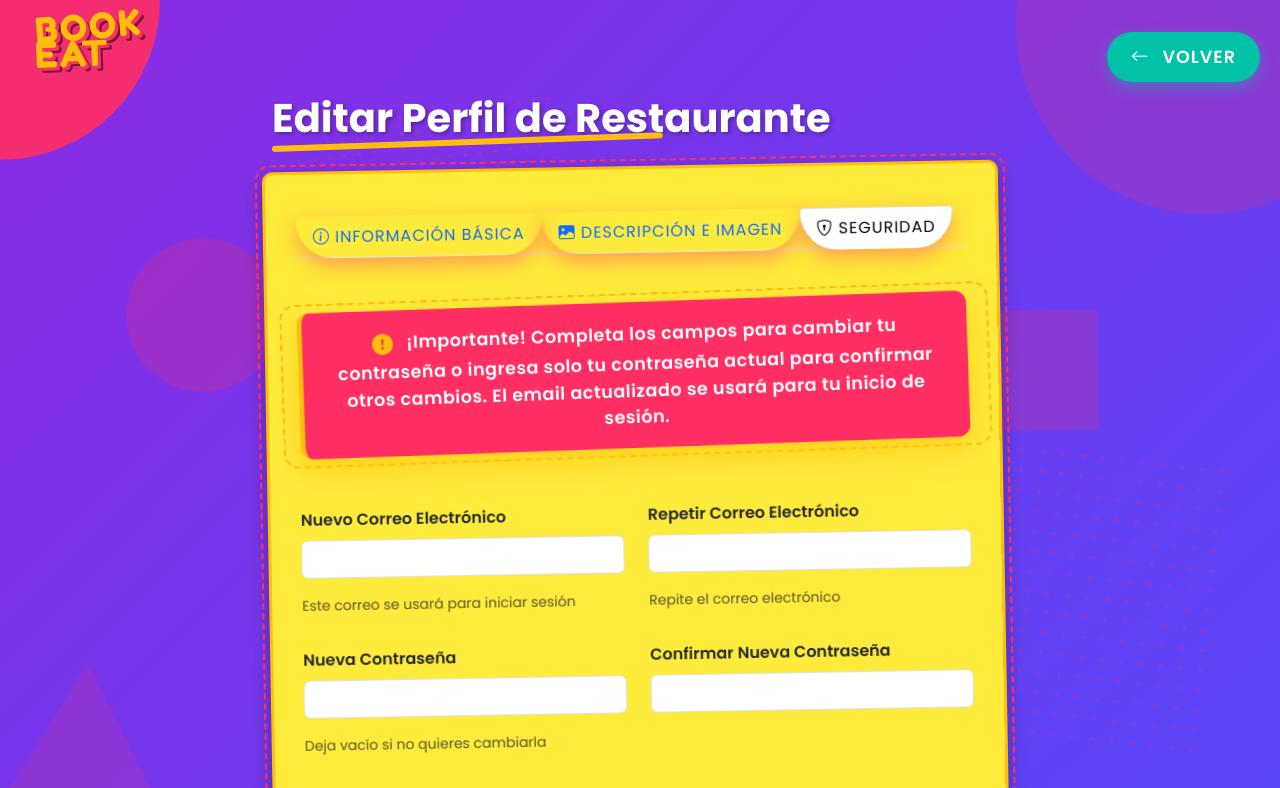
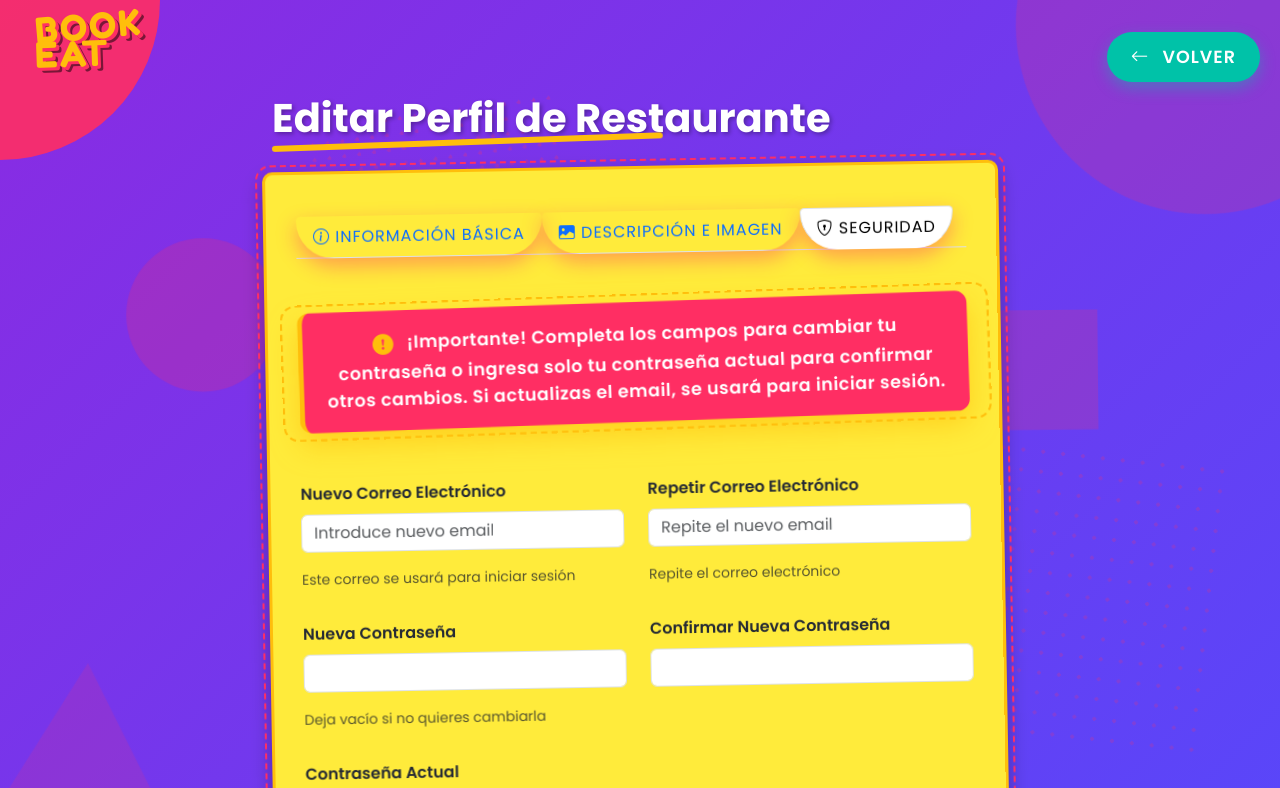
Before and after one commit to ToniTF/reservatumesa, a Flask app: page /restaurant/edit_profile in a window 1280 px wide, after a click on "SEGURIDAD". Shown: the top 788 px of the page. Run offline with Flask 3, Linux system fonts and the light colour scheme; a user stored in the database is signed in; data comes from the database, SQL or seed files in the repository.

Commit message:
verificar si emaiil introducido

```diff
--- a/app.py
+++ b/app.py
@@ -853,7 +853,6 @@ def edit_restaurant_profile():
 
 @app.route('/restaurant/update_profile', methods=['POST'])
 def update_restaurant_profile():
-    # Verificar que el restaurante está logueado
     if 'restaurant_id' not in session:
         return redirect(url_for('login_pageRest'))
 
@@ -866,42 +865,44 @@ def update_restaurant_profile():
     phone = request.form.get('phone')
     website = request.form.get('website')
     description = request.form.get('description')
-    email = request.form.get('email')
-    repeat_email = request.form.get('repeat_email')
+    email = request.form.get('email').strip()          # nuevo email
+    repeat_email = request.form.get('repeat_email').strip()  # repetir email
     current_password = request.form.get('current_password')
     new_password = request.form.get('new_password')
     confirm_password = request.form.get('confirm_password')
 
-    # Validar que los correos electrónicos sean iguales
-    if email != repeat_email:
-        with connection.cursor() as cursor:
-            cursor.execute("SELECT * FROM restaurant WHERE restaurant_id = %s", (restaurant_id,))
-            restaurant = cursor.fetchone()
-        connection.close()
-        return render_template('restaurant/edit_profile.html',
-                               restaurant=restaurant,
-                               message="Los correos electrónicos no coinciden",
-                               message_type="danger")
-
-    # Procesar la URL del sitio web si es necesario
-    if website:
-        if website.startswith('www.') and not website.startswith(('http://', 'https://')):
-            website = 'https://' + website
-        elif not website.startswith(('http://', 'https://', 'www.')):
-            website = 'https://www.' + website
-        elif website.startswith('www.'):
-            website = 'https://' + website
-
     try:
         with connection.cursor() as cursor:
-            # Obtener datos actuales del restaurante
             query = "SELECT * FROM restaurant WHERE restaurant_id = %s"
             cursor.execute(query, (restaurant_id,))
             restaurant = cursor.fetchone()
 
+            # Si el usuario dejó vacíos los campos de email, se conserva el email actual.
+            if not email and not repeat_email:
+                email = restaurant['email']
+                repeat_email = restaurant['email']
+
+            # Validar que los correos electrónicos sean iguales si se ingresó algo
+            if email != repeat_email:
+                connection.close()
+                return render_template('restaurant/edit_profile.html',
+                                       restaurant=restaurant,
+                                       message="Los correos electrónicos no coinciden",
+                                       message_type="danger")
+
+            # Procesar la URL del sitio web si es necesario
+            if website:
+                if website.startswith('www.') and not website.startswith(('http://', 'https://')):
+                    website = 'https://' + website
+                elif not website.startswith(('http://', 'https://', 'www.')):
+                    website = 'https://www.' + website
+                elif website.startswith('www.'):
+                    website = 'https://' + website
+
             # Verificar la contraseña actual
             stored_password = restaurant['password']
             if not bcrypt.checkpw(current_password.encode('utf-8'), stored_password.encode('utf-8')):
+                connection.close()
                 return render_template(
                     'restaurant/edit_profile.html',
                     restaurant=restaurant,
@@ -912,6 +913,7 @@ def update_restaurant_profile():
             # Verificar si se quiere cambiar la contraseña
             if new_password:
                 if new_password != confirm_password:
+                    connection.close()
                     return render_template(
                         'restaurant/edit_profile.html',
                         restaurant=restaurant,
@@ -922,7 +924,7 @@ def update_restaurant_profile():
             else:
                 hashed_password = stored_password
 
-            # Manejar la imagen si se proporciona
+            # Manejar la imagen si se proporciona (opcional)
             image = request.files.get('image')
             if image and image.filename:
                 from werkzeug.utils import secure_filename
@@ -938,7 +940,7 @@ def update_restaurant_profile():
             else:
                 image_name = restaurant['image']
 
-            # Actualizar datos del restaurante, incluyendo el nuevo email
+            # Actualizar datos del restaurante, incluyendo el email
             update_query = """
             UPDATE restaurant
             SET restaurant_name = %s, address = %s, phone = %s, website = %s,
--- a/templates/restaurant/edit_profile.html
+++ b/templates/restaurant/edit_profile.html
@@ -156,7 +156,7 @@
                                     <div class="col-md-12 mb-4">
                                         <div class="message text-center mb-3">
                                             <i class="bi bi-exclamation-circle-fill me-2"></i>
-                                            <span>¡Importante!</span> Completa los campos para cambiar tu contraseña o ingresa solo tu contraseña actual para confirmar otros cambios. El email actualizado se usará para tu inicio de sesión.
+                                            <span>¡Importante!</span> Completa los campos para cambiar tu contraseña o ingresa solo tu contraseña actual para confirmar otros cambios. Si actualizas el email, se usará para iniciar sesión.
                                         </div>
                                     </div>
                                 </div>
@@ -164,12 +164,12 @@
                                 <div class="row">
                                     <div class="col-md-6 mb-3">
                                         <label for="email" class="form-label">Nuevo Correo Electrónico</label>
-                                        <input type="email" class="form-control" id="email" name="email" value="{{ restaurant.email }}" required>
+                                        <input type="email" class="form-control" id="email" name="email" value="" placeholder="Introduce nuevo email">
                                         <small class="form-text text-muted">Este correo se usará para iniciar sesión</small>
                                     </div>
                                     <div class="col-md-6 mb-3">
                                         <label for="repeat_email" class="form-label">Repetir Correo Electrónico</label>
-                                        <input type="email" class="form-control" id="repeat_email" name="repeat_email" value="{{ restaurant.email }}" required>
+                                        <input type="email" class="form-control" id="repeat_email" name="repeat_email" value="" placeholder="Repite el nuevo email">
                                         <small class="form-text text-muted">Repite el correo electrónico</small>
                                     </div>
                                 </div>
```
